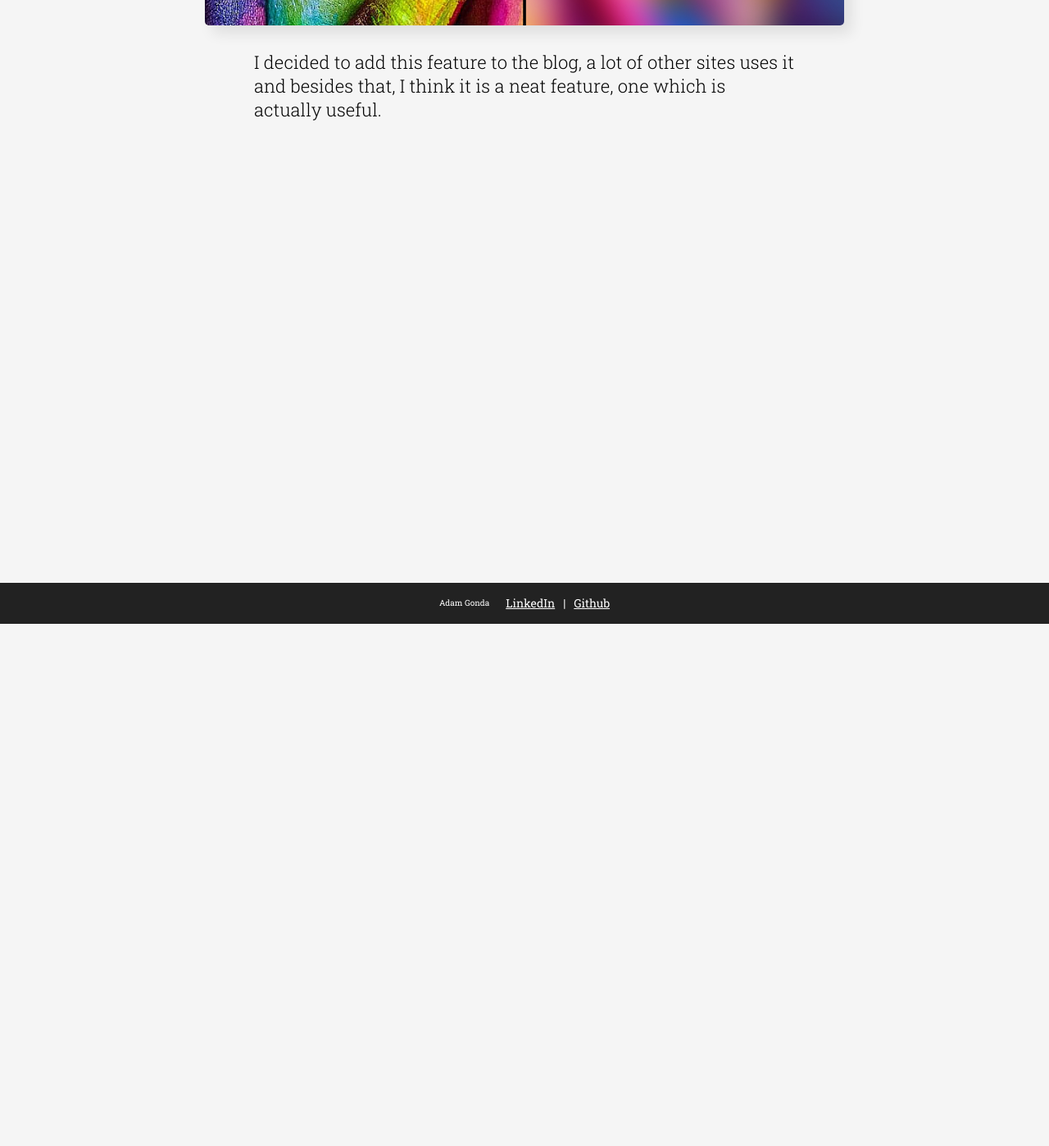
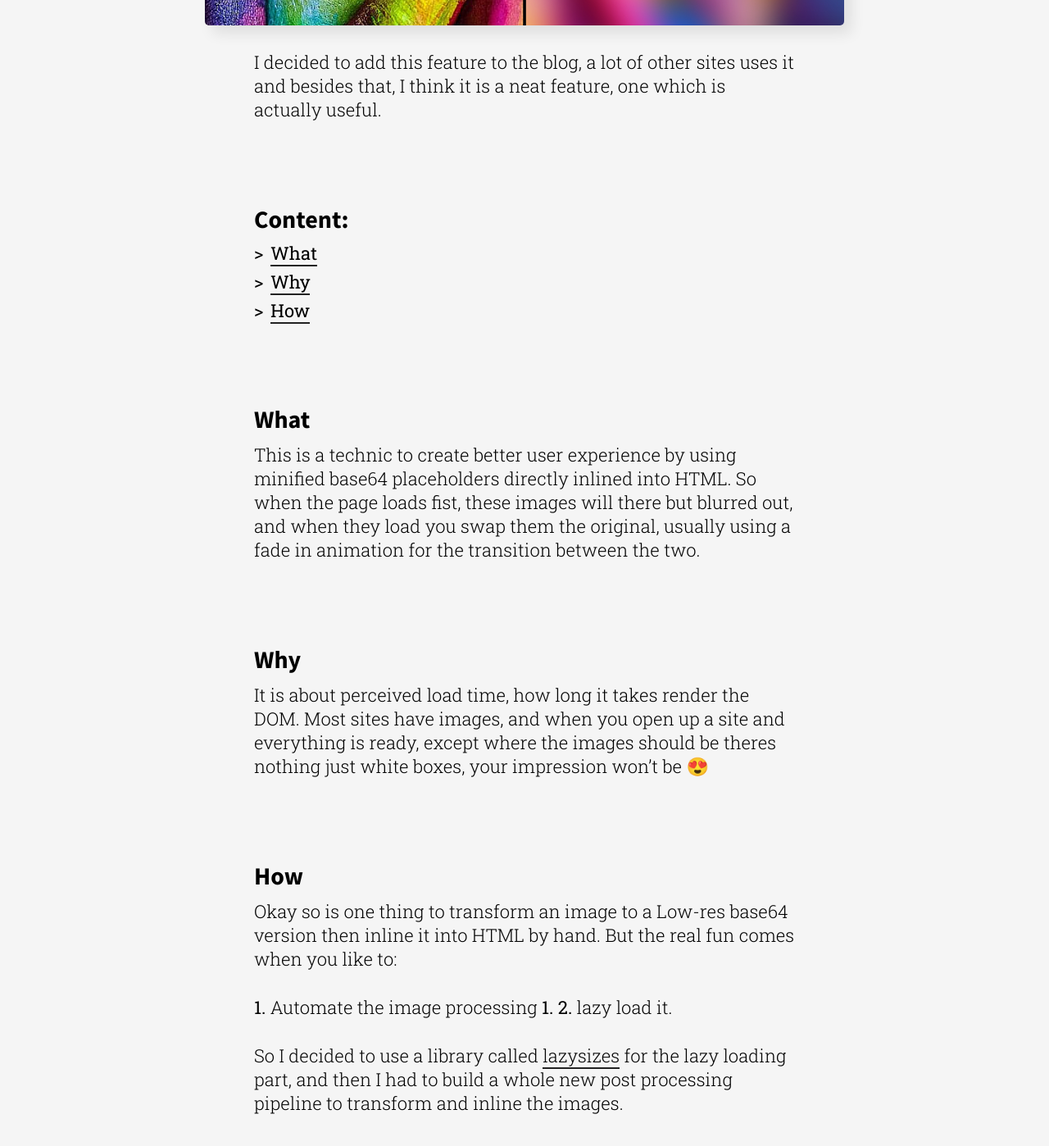
Before and after one commit to AdamGonda/adamgonda.com, a Jekyll site: the page built from _posts/2020-10-16-Progressive-image-loading.md, in a window 1280 px wide and 1400 px high, scrolled down 639 px. Shown: the whole window at 82% size. Built offline with Jekyll 4.4.1, drawn with Linux system fonts in a browser that asks for light colours; some of the changed text lies outside the part shown.

Commit message:
add draft

```diff
--- a/_posts/2020-10-16-Progressive-image-loading.md
+++ b/_posts/2020-10-16-Progressive-image-loading.md
@@ -15,3 +15,33 @@ titles:
 I decided to add this feature to the blog,
 a lot of other sites uses it and besides that,
 I think it is a neat feature, one which is actually useful.
+
+{% include post-content-list.html titles=page.titles %}
+
+# What
+
+This is a technic to create better user experience by using
+minified base64 placeholders directly inlined into HTML.
+So when the page loads fist, these images will there
+but blurred out, and when they load you swap them the original,
+usually using a fade in animation for the transition between the two.
+
+# Why
+
+It is about perceived load time, how long it takes render the DOM.
+Most sites have images, and when you open up a site and everything
+is ready, except where the images should be theres nothing
+just white boxes, your impression won't be 😍
+
+# How
+
+Okay so is one thing to transform an image to a Low-res base64 version then
+inline it into HTML by hand. But the real fun comes when you like to:
+
+**1.** Automate the image processing
+**1.**
+**2.** lazy load it.
+
+So I decided to use a library called [lazysizes](https://github.com/aFarkas/lazysizes){:target='_blank'} for the lazy loading part, and then I had
+to build a whole new post processing pipeline to transform and inline the
+images.
```
Also changed, not shown: other parts of _posts/2020-10-16-Progressive-image-loading.md (+1 -1 lines).
